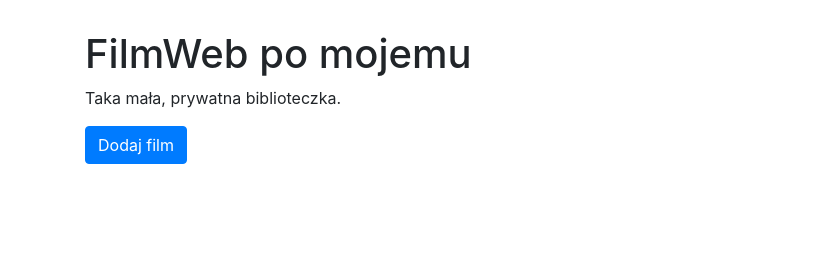
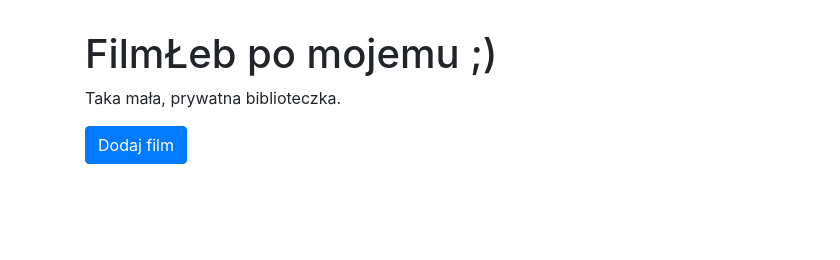
Before and after one commit to katarzynaizak/filmleb, a plain HTML site: page js-apps-starter/index.html in a window 1280 px wide. Shown: the top 260 px of the page, 0-840 px from the left. Drawn offline with nearby package versions, Linux system fonts and the light colour scheme; grey boxes are pictures that could not be loaded.

Commit message:
zmiana tytułu strony

```diff
--- a/js-apps-starter/index.html
+++ b/js-apps-starter/index.html
@@ -11,14 +11,14 @@
         crossorigin="anonymous">
     <link rel="stylesheet" href="css/style.css">
 
-    <title>FilmWeb po mojemu</title>
+    <title>FilmŁeb po mojemu ;)</title>
 </head>
 
 <body>
     <div class="container">
         <div class="row">
             <div class="col-8">
-                <h1>FilmWeb po mojemu</h1>
+                <h1>FilmŁeb po mojemu ;)</h1>
                 <p>Taka mała, prywatna biblioteczka.</p>
 
                 <button type="button" class="btn btn-primary mb-5" data-toggle="modal" data-target="#exampleModal">
```
